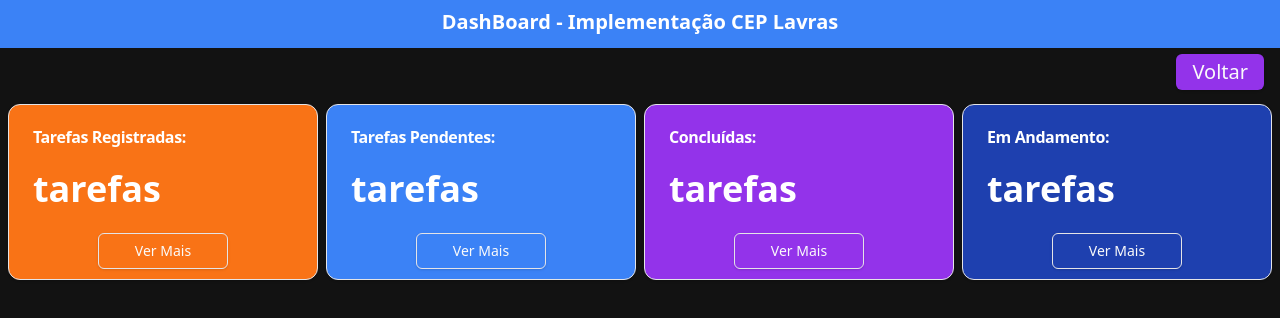
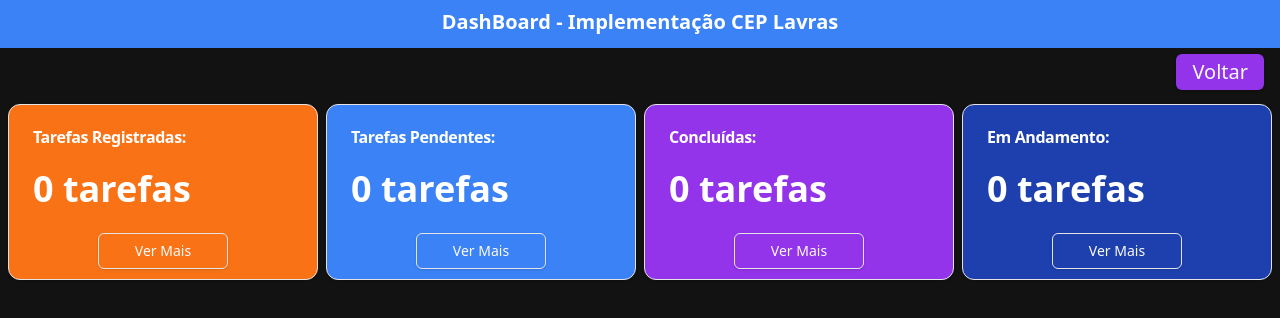
Before and after one commit to cosmeTeixeiraSilva/tarefas2, a Next.js app: page /dashboard in a window 1280 px wide. Shown: the top 318 px of the page. Built offline with nearby package versions, Linux system fonts and the light colour scheme; no server answers; the database is empty.

Commit message:
server Components

```diff
--- a/app/dashboard/_components/cards1.jsx
+++ b/app/dashboard/_components/cards1.jsx
@@ -1,87 +1,75 @@
+"use server"
+import { TarefaService } from "@/lib/TarefaService";
 import { Button } from "@/components/ui/button";
-import {
-  total_Tarefas,
-  total_TarefasPendentes,
-  total_TarefasConcluidas,
-  total_TarefasAndamento,
-} from "../actions";
 import {
   Card,
   CardHeader,
   CardContent,
   CardTitle,
   CardFooter,
-  CardDescription,
 } from "@/components/ui/card";
 
-export default function Cards1({
-  qtdTarefas,
-  qtdTarefasPendentes,
-  qtdTarefasConcluidas,
-  qtdTarefasAndamento
-}) {
+// ✅ Agora o componente é assíncrono e roda no servidor
+export default async function Cards1() {
+  const tarefaService = new TarefaService();
+
+  // ✅ Pegando os dados diretamente no servidor
+  const tarefas = await tarefaService.totalTarefas(); // Obtém a lista completa de tarefa
+  const TarefasPendentes = await tarefaService.totalTarefasPendentes();
+  const TarefasConcluidas = await tarefaService.totalTarefasConcluida();
+  const TarefasAndamento = await tarefaService.totalTarefasAndamento();
+
   return (
-    <div className="grid-cols-4 gap-2 flex  px-2 mt-2 ">
-      {/* Coluna 1 - Card Quantidade de Tarefas  */}
-      <Card className="w-1/4 h-44  bg-orange-500 text-white">
+    <div className="grid grid-cols-4 gap-2 px-2 mt-2">
+      {/* Card 1 - Total de Tarefas */}
+      <Card className="w-full h-44 bg-orange-500 text-white">
         <CardHeader>
           <CardTitle>Tarefas Registradas:</CardTitle>
         </CardHeader>
         <CardContent>
-          <p className="text-4xl font-semibold ">{qtdTarefas} tarefas</p>
+          <p className="text-4xl font-semibold">{tarefas} tarefas</p>
         </CardContent>
         <CardFooter>
-          <Button className="w-1/2 m-auto bg-transparent border">
-            Ver Mais
-          </Button>
+          <Button className="w-1/2 m-auto bg-transparent border">Ver Mais</Button>
         </CardFooter>
       </Card>
-      {/* Card 2 - Tarefas Pendentes*/}
-      <Card className="w-1/4 h-44  bg-blue-500 text-white">
+
+      {/* Card 2 - Tarefas Pendentes */}
+      <Card className="w-full h-44 bg-blue-500 text-white">
         <CardHeader>
           <CardTitle>Tarefas Pendentes:</CardTitle>
         </CardHeader>
         <CardContent>
-          <p className="text-4xl font-semibold">
-            {qtdTarefasPendentes} tarefas
-          </p>
+          <p className="text-4xl font-semibold">{TarefasPendentes} tarefas</p>
         </CardContent>
         <CardFooter>
-          <Button className="w-1/2 m-auto bg-transparent border">
-            Ver Mais
-          </Button>
+          <Button className="w-1/2 m-auto bg-transparent border">Ver Mais</Button>
         </CardFooter>
       </Card>
-      {/* Card 3 - Tarefas Concluidas*/}
-      <Card className="w-1/4 h-44 bg-purple-600 text-white">
+
+      {/* Card 3 - Tarefas Concluídas */}
+      <Card className="w-full h-44 bg-purple-600 text-white">
         <CardHeader>
           <CardTitle>Concluídas:</CardTitle>
         </CardHeader>
         <CardContent>
-          <p className="text-4xl font-semibold">
-            {qtdTarefasConcluidas} tarefas
-          </p>
+          <p className="text-4xl font-semibold">{TarefasConcluidas} tarefas</p>
         </CardContent>
         <CardFooter>
-          <Button className="w-1/2 m-auto bg-transparent border">
-            Ver Mais
-          </Button>
+          <Button className="w-1/2 m-auto bg-transparent border">Ver Mais</Button>
         </CardFooter>
       </Card>
-      {/* Card 4 - Tarefas em Andamento*/}
-      <Card className="w-1/4 h-44 bg-blue-800 text-white">
+
+      {/* Card 4 - Tarefas em Andamento */}
+      <Card className="w-full h-44 bg-blue-800 text-white">
         <CardHeader>
           <CardTitle>Em Andamento:</CardTitle>
         </CardHeader>
         <CardContent>
-          <p className="text-4xl font-semibold">
-            {qtdTarefasAndamento} tarefas
-          </p>
+          <p className="text-4xl font-semibold">{TarefasAndamento} tarefas</p>
         </CardContent>
         <CardFooter>
-          <Button className="w-1/2 m-auto bg-transparent border">
-            Ver Mais
-          </Button>
+          <Button className="w-1/2 m-auto bg-transparent border">Ver Mais</Button>
         </CardFooter>
       </Card>
     </div>
--- a/app/dashboard/page.jsx
+++ b/app/dashboard/page.jsx
@@ -3,12 +3,7 @@ import { Button } from "@/components/ui/button";
 import Cards1 from "./_components/cards1";
 import Link from "next/link";
 
-export default function page( {
-  qtdTarefas,
-  qtdTarefasPendentes,
-  qtdTarefasConcluidas,
-  qtdTarefasAndamento,
-}) {
+export default function page() {
   return (
     <div>
       <div className="text-xl w-full bg-blue-500 h-12 text-white p-2 text-center font-semibold">
@@ -22,27 +17,7 @@ export default function page( {
         </Link>
       </div>
       <Cards1
-        qtdTarefas={qtdTarefas}
-        qtdTarefasPendentes={qtdTarefasPendentes}
-        qtdTarefasConcluidas={qtdTarefasConcluidas}
-        qtdTarefasAndamento={qtdTarefasAndamento} />
+      />
     </div>
   );
 }
-// Função getStaticProps para buscar os dados e configurar ISR
-export async function getStaticProps() {
-  const qtdTarefas = await total_Tarefas();
-  const qtdTarefasPendentes = await total_TarefasPendentes();
-  const qtdTarefasConcluidas = await total_TarefasConcluidas();
-  const qtdTarefasAndamento = await total_TarefasAndamento();
-
-  return {
-    props: {
-      qtdTarefas,
-      qtdTarefasPendentes,
-      qtdTarefasConcluidas,
-      qtdTarefasAndamento,
-    },
-    revalidate: 10, // Regenera a página a cada 10 segundos
-  };
-}
```
